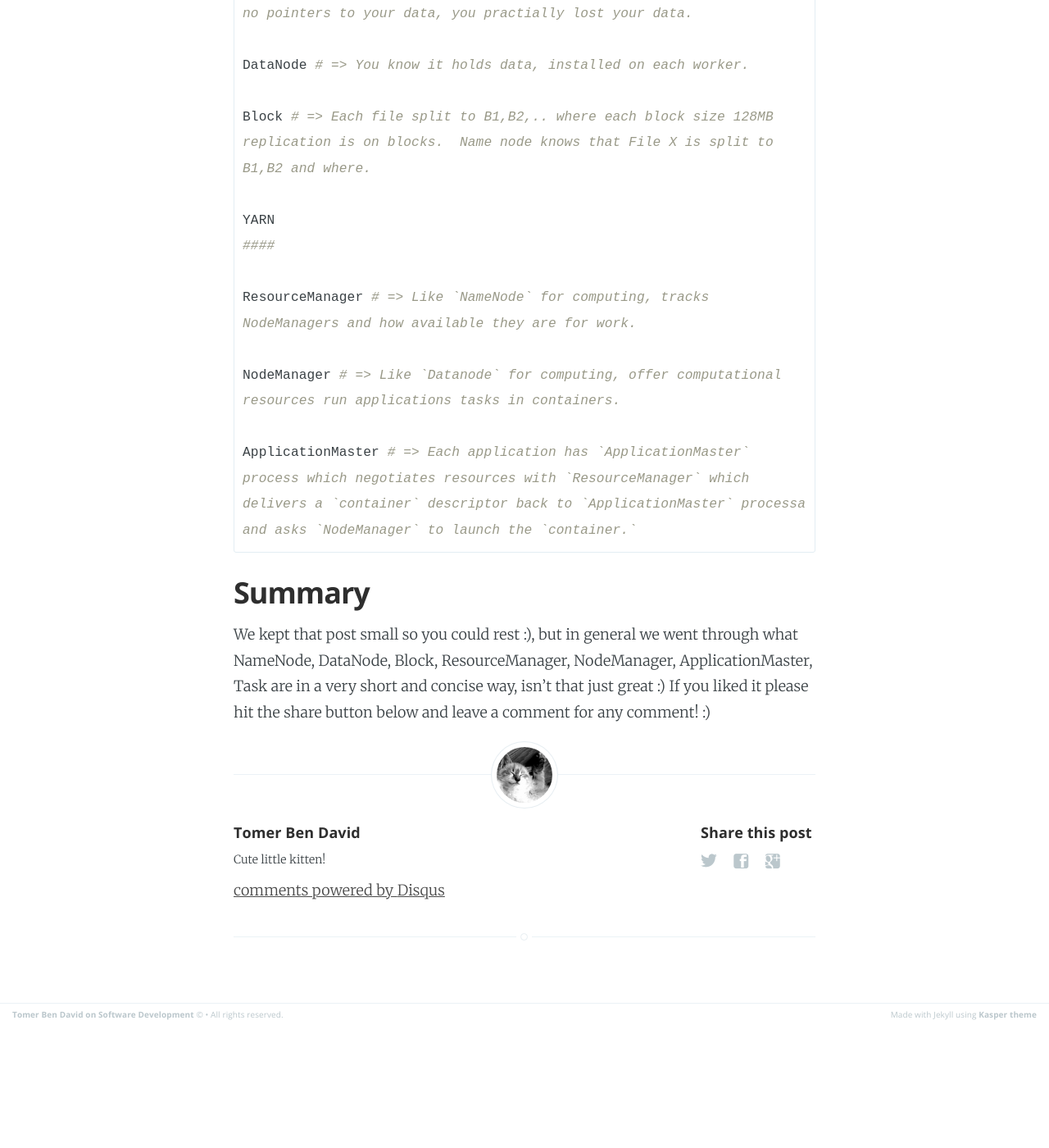
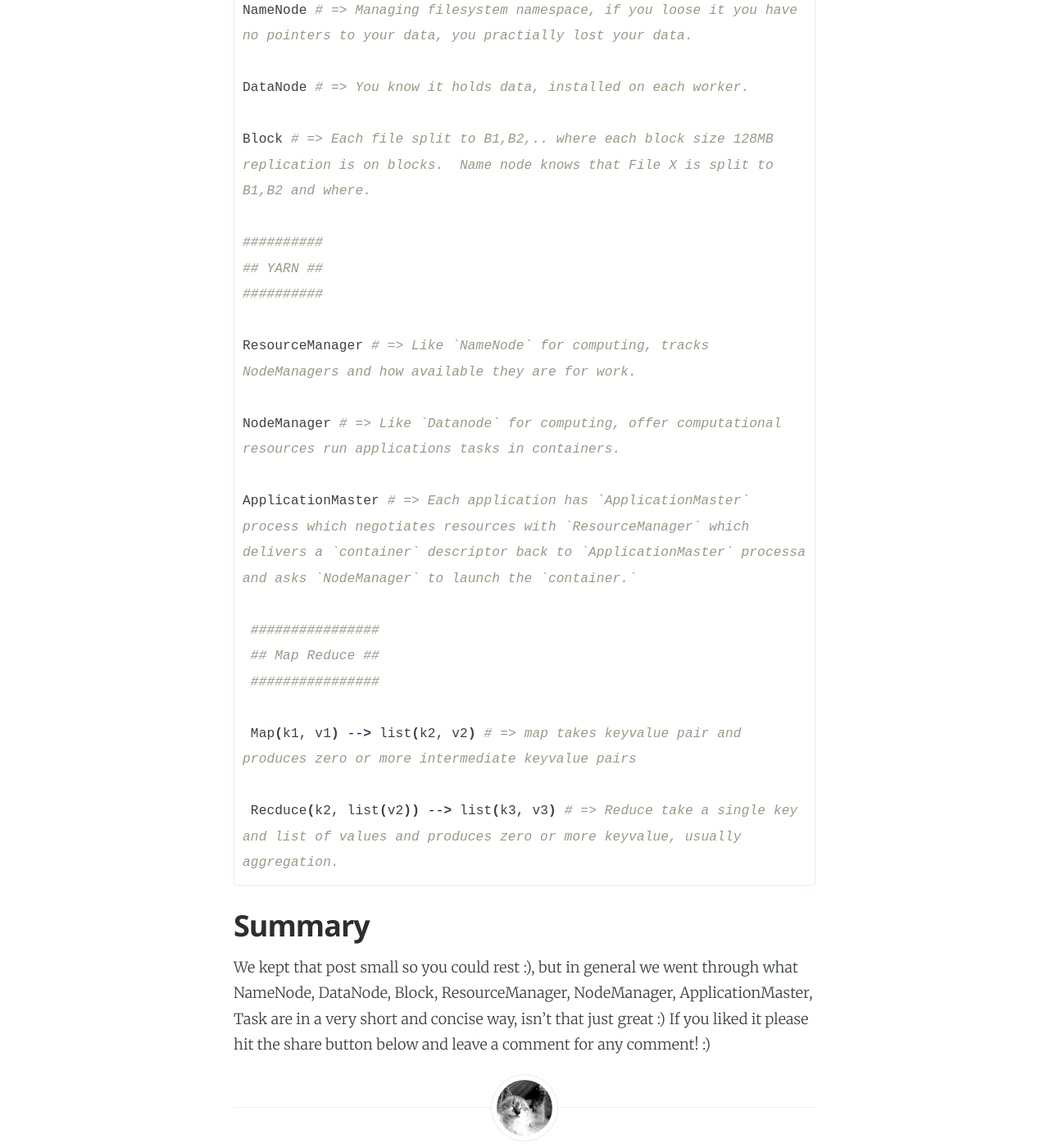
Before and after one commit to tomer-ben-david/tomer-ben-david.github.io.jekyll, a Jekyll site: the page built from _posts/2017/2017-04-22-page-cheatsheet-hadoop.md, in a window 1280 px wide and 1400 px high, scrolled down 1117 px. Shown: the whole window at 82% size. Built offline with Jekyll 4.4.1, drawn with Linux system fonts in a browser that asks for light colours; comment, search, counter and statistics services are not loaded; before the commit the page ends 2368 px from its top, so only the background shows below that; some of the changed text lies outside the part shown.

Commit message:
hadoop cheatsheet

````diff
--- a/_posts/2017/2017-04-22-page-cheatsheet-hadoop.md
+++ b/_posts/2017/2017-04-22-page-cheatsheet-hadoop.md
@@ -9,13 +9,14 @@ comments: true
 
 We have decided to aggregate in a single post the most important things to know about hadoop in a concise way.  Let's us know if you have any comments!
 
-<iframe src="https://drive.google.com/file/d/0B3YbDgIxeEikMFF4MW83WWI4XzQ/preview" width="640" height="480"></iframe>
+<iframe src="https://drive.google.com/file/d/0B3YbDgIxeEikMFF4MW83WWI4XzQ/preview" width="640" height="480" frameBorder="0"></iframe>
 
 ## Hadoop
 
 ```bash
-HDFS
-####
+##########
+## HDFS ##
+##########
 
 NameNode # => Managing filesystem namespace, if you loose it you have no pointers to your data, you practially lost your data.
 
@@ -23,14 +24,23 @@ DataNode # => You know it holds data, installed on each worker.
 
 Block # => Each file split to B1,B2,.. where each block size 128MB replication is on blocks.  Name node knows that File X is split to B1,B2 and where.
 
-YARN
-####
+##########
+## YARN ##
+##########
 
 ResourceManager # => Like `NameNode` for computing, tracks NodeManagers and how available they are for work.
 
 NodeManager # => Like `Datanode` for computing, offer computational resources run applications tasks in containers.
 
 ApplicationMaster # => Each application has `ApplicationMaster` process which negotiates resources with `ResourceManager` which delivers a `container` descriptor back to `ApplicationMaster` processa and asks `NodeManager` to launch the `container.`
+
+ ################
+ ## Map Reduce ##
+ ################
+
+ Map(k1, v1) --> list(k2, v2) # => map takes keyvalue pair and produces zero or more intermediate keyvalue pairs
+
+ Recduce(k2, list(v2)) --> list(k3, v3) # => Reduce take a single key and list of values and produces zero or more keyvalue, usually aggregation.
 ```
 
 ## Summary
````
